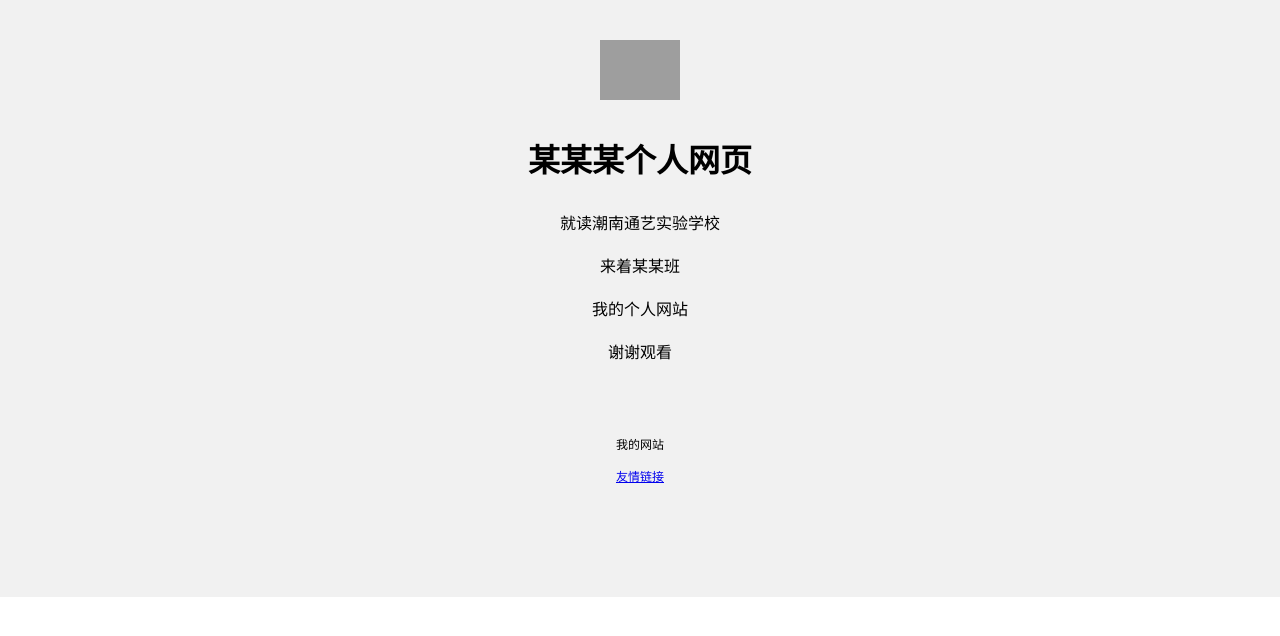
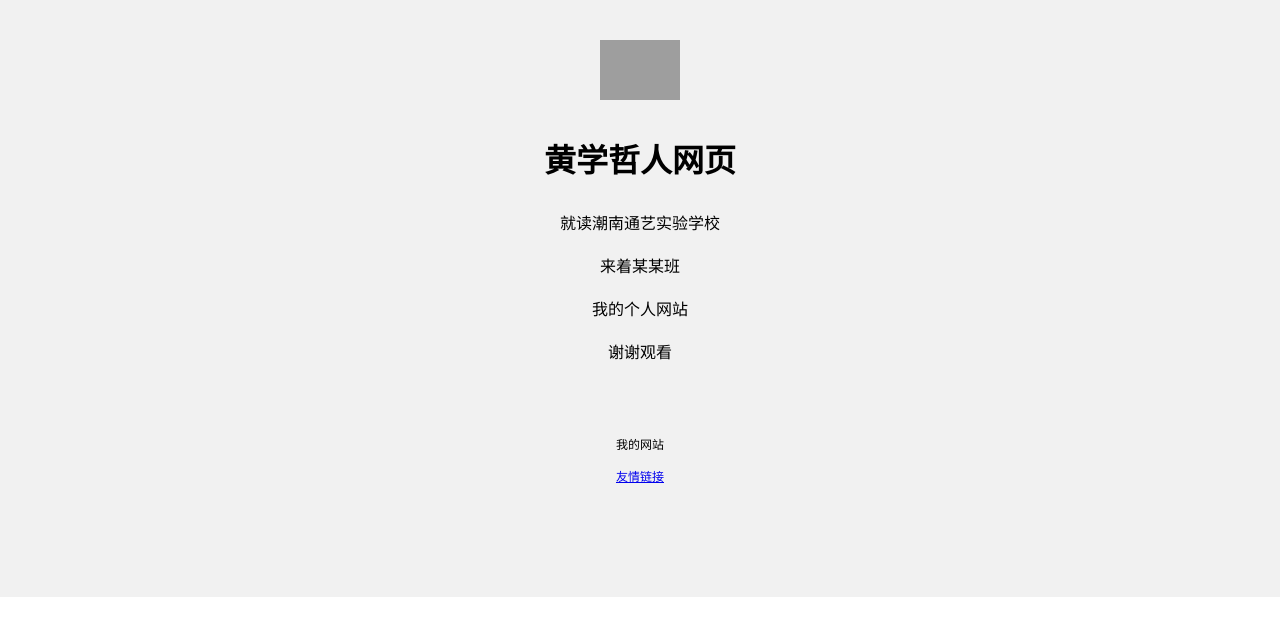
Before and after one commit to hhxz12/on.111, a plain HTML site: page index.html in a window 1280 px wide. Drawn offline with Linux system fonts and the light colour scheme; grey boxes are pictures that could not be loaded.

Commit message:
Update index.html

```diff
--- a/index.html
+++ b/index.html
@@ -23,7 +23,7 @@
       margin:30px auto;
       line-height:1.7
     ">
-       <h1>某某某个人网页</h1>
+       <h1>黄学哲人网页</h1>
        <p>就读潮南通艺实验学校</p>
        <p>来着某某班</p>
        <p>我的个人网站</p>
```
